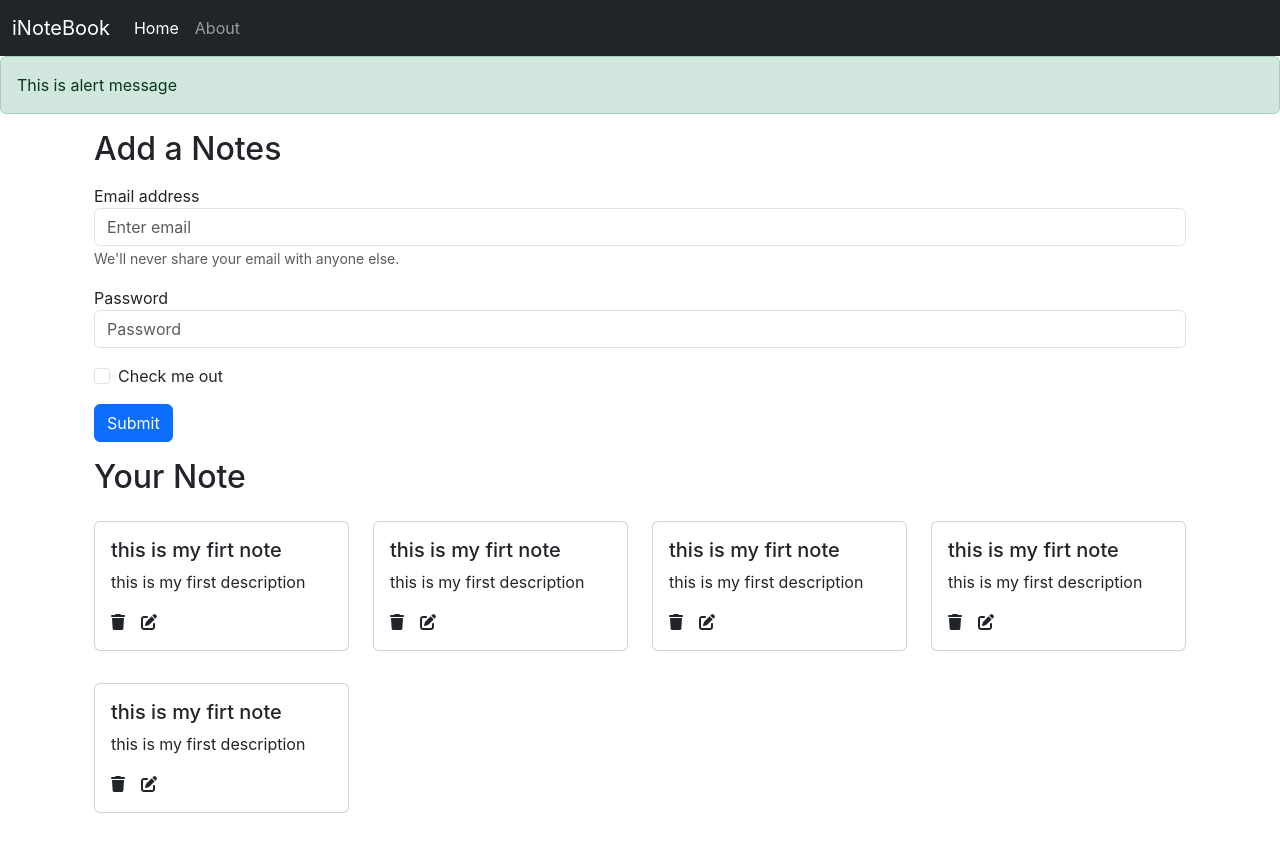
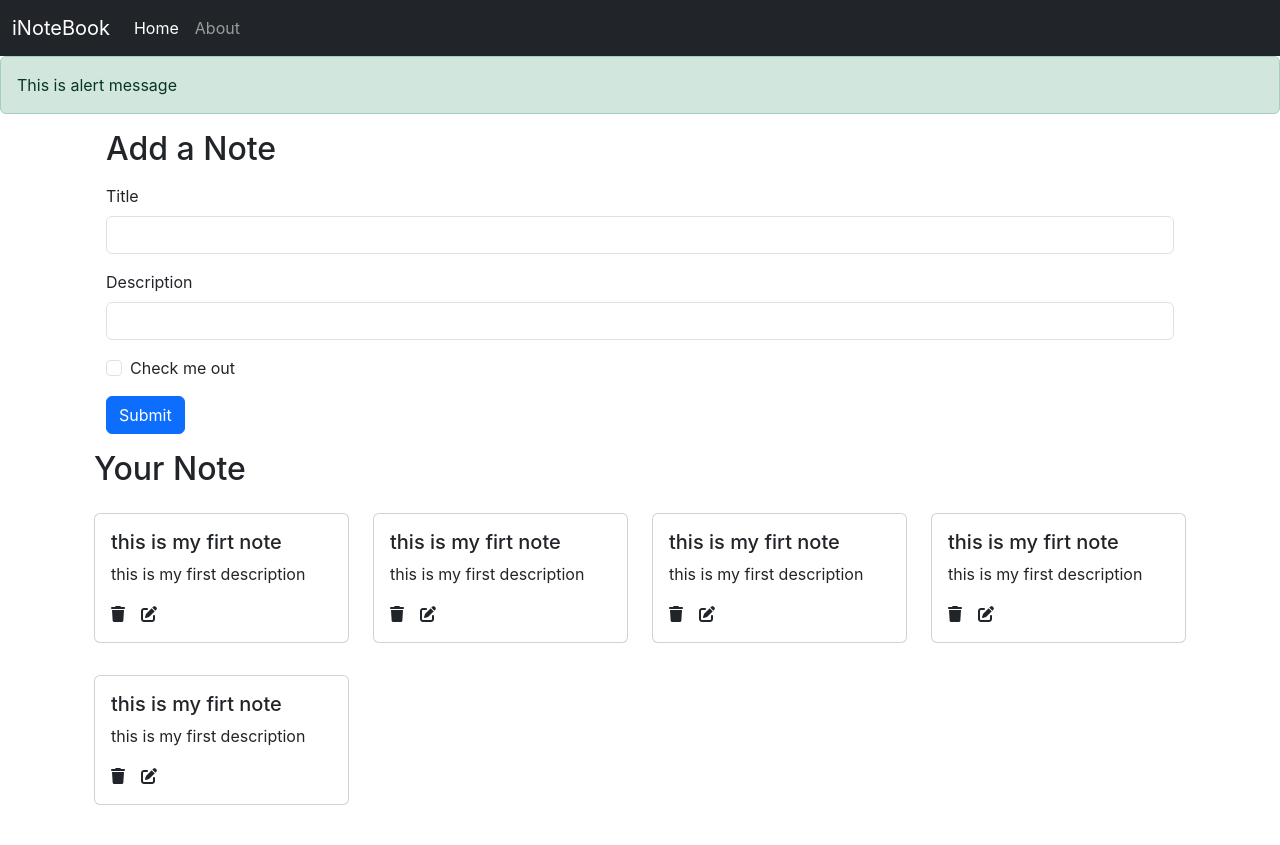
Before and after one commit to Silupradhan/iNoteBook, a React (Create React App) app in the folder inotebook/: page / in a window 1280 px wide. Built offline with nearby package versions, Linux system fonts and the light colour scheme.

Commit message:
adding addNote component in the app

```diff
--- a/inotebook/src/App.css
+++ b/inotebook/src/App.css
@@ -36,3 +36,7 @@
     transform: rotate(360deg);
   }
 }
+
+i{
+  cursor: pointer;
+}
--- /dev/null
+++ b/inotebook/src/components/AddNotes.js
@@ -0,0 +1,45 @@
+import React, { useState } from 'react'
+import noteContext from '../context/notes/noteContext'
+import { useContext } from 'react'
+
+const AddNotes = () => {
+    const context = useContext(noteContext)
+    const {addNotes} =context
+    // eslint-disable-next-line
+
+    const [note,setNote] = useState({title : "", description : "", tag : "default"})
+    const handleClick = (e) =>{
+        e.preventDefault()
+        addNotes(note.title,note.description,note.tag)
+    }
+
+    const onChange = (e)=>{
+        setNote({...note, [e.target.name]: e.target.value})
+    }
+  return (
+    <div>
+      <>
+      <div className="container my-3">
+            <h2>Add a Note</h2>
+            <form className="my-3">
+                <div className="mb-3">
+                    <label htmlFor="title" className="form-label">Title</label>
+                    <input type="text" className="form-control" id="title" name="title" aria-describedby="emailHelp" onChange={onChange} />
+                </div>
+                <div className="mb-3">
+                    <label htmlFor="description" className="form-label">Description</label>
+                    <input type="text" className="form-control" id="description" name="description" onChange={onChange} />
+                </div>
+                <div className="mb-3 form-check">
+                    <input type="checkbox" className="form-check-input" id="exampleCheck1" />
+                    <label className="form-check-label" htmlFor="exampleCheck1">Check me out</label>
+                </div>
+                <button type="submit" className="btn btn-primary" onClick={handleClick}>Submit</button>
+            </form>
+        </div>
+    </>
+    </div>
+  )
+}
+
+export default AddNotes
--- a/inotebook/src/components/Alert.js
+++ b/inotebook/src/components/Alert.js
@@ -3,7 +3,7 @@ import React from 'react'
 const Alert = (props) => {
     return (
         <div>
-            <div class="alert alert-success" role="alert">{props.message} </div>
+            <div className="alert alert-success" role="alert">{props.message} </div>
 
         </div>
     )
--- a/inotebook/src/components/Home.js
+++ b/inotebook/src/components/Home.js
@@ -1,30 +1,14 @@
 import React from 'react'
-
 import Note from './Note'
+import AddNotes from './AddNotes'
 
 const Home = () => {
 
   return (
-    <>
+
+<>
       <div className='container my-3'>
-        <h2>Add a Notes</h2>
-        <form className='my-3'>
-          <div className="form-group mb-3">
-            <label htmlFor="exampleInputEmail1">Email address</label>
-            <input type="email" className="form-control" id="exampleInputEmail1" aria-describedby="emailHelp" placeholder="Enter email" />
-            <small id="emailHelp" className="form-text text-muted">We'll never share your email with anyone else.</small>
-          </div>
-          <div className="form-group mb-3">
-            <label htmlFor="exampleInputPassword1">Password</label>
-            <input type="password" className="form-control" id="exampleInputPassword1" placeholder="Password" />
-          </div>
-          <div className="form-check mb-3">
-            <input type="checkbox" className="form-check-input" id="exampleCheck1" />
-            <label className="form-check-label" htmlFor="exampleCheck1">Check me out</label>
-          </div>
-          <button type="submit" className="btn btn-primary">Submit</button>
-        </form>
-
+          <AddNotes/>
           <Note></Note>
 
       </div>
--- a/inotebook/src/components/Note.js
+++ b/inotebook/src/components/Note.js
@@ -5,7 +5,8 @@ import NoteItem from './NoteItem'
 
 const Note = () => {
     const context = useContext(noteContext)
-    const {notes,setNotes} =context
+    const {notes,addNotes} =context
+    // eslint-disable-next-line
   return (
     <>
       <div className='row my-3 '>
--- a/inotebook/src/context/notes/NoteState.js
+++ b/inotebook/src/context/notes/NoteState.js
@@ -1,5 +1,6 @@
 import { useState } from "react";
 import NoteContext from "./noteContext";
+import AddNotes from "../../components/AddNotes";
 
 const NoteState = (props) =>{
   const notesInitial = [
@@ -52,8 +53,33 @@ const NoteState = (props) =>{
 
   const [notes,setNotes] = useState(notesInitial)
 
+  //Add note
+const addNotes = (title,description,tag) =>{
+  const note = {
+    "_id": "666323b9080108c371e3ed617",
+    "user": "6663207ea778230222f21913",
+    "title": title,
+    "description":description ,
+    "tag": tag,
+    "date": "2024-06-07T15:14:01.432Z",
+    "__v": 0
+  }
+  setNotes(notes.concat(note))
+
+}
+
+  // Edit note
+  const Editnote = () =>{
+
+  }
+
+  // Delete note
+  const  Deletenote = () =>{
+
+  }
+
   return(
-    <NoteContext.Provider value={{notes,setNotes}}>
+    <NoteContext.Provider value={{notes,setNotes,addNotes,Editnote,Deletenote}}>
         {props.children}
     </NoteContext.Provider>
   )
```
